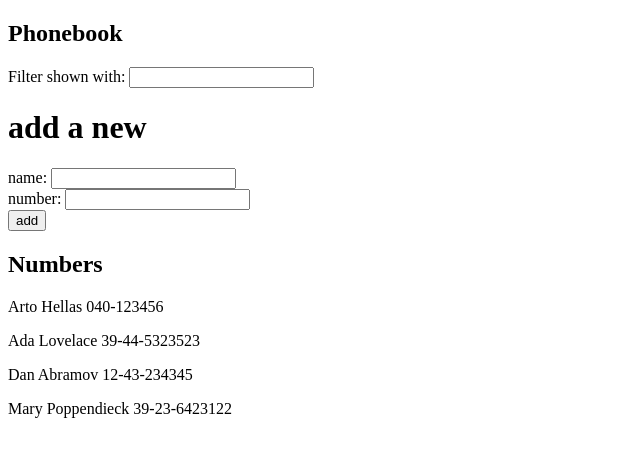
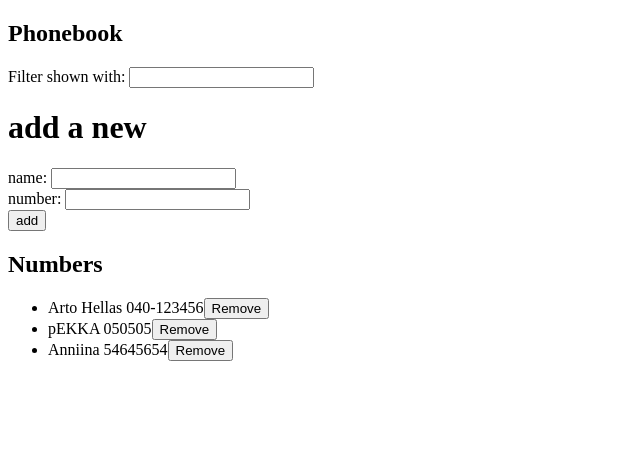
Before and after one commit to pekkuhl/Full-Stack-open, a React (Vite) app in the folder part2/puhelinluettelo/: page / in a window 1280 px wide. Shown: the top 456 px of the page, without its empty margins (0-640 px from the left). Built offline with nearby package versions, Linux system fonts and the light colour scheme; data requests are answered from the project's data file.

Commit message:
2.12, 2.13, 2.14, puhelinluettelo stepit 7,8,9

```diff
--- a/part2/puhelinluettelo/db.json
+++ b/part2/puhelinluettelo/db.json
@@ -1,24 +1,19 @@
 {
-  "persons":[
+  "persons": [
     {
       "name": "Arto Hellas",
       "number": "040-123456",
       "id": "1"
     },
     {
-      "name": "Ada Lovelace",
-      "number": "39-44-5323523",
-      "id": "2"
+      "id": "4b05",
+      "name": "pEKKA",
+      "number": "050505"
     },
     {
-      "name": "Dan Abramov",
-      "number": "12-43-234345",
-      "id": "3"
-    },
-    {
-      "name": "Mary Poppendieck",
-      "number": "39-23-6423122",
-      "id": "4"
+      "id": "d4ca",
+      "name": "Anniina",
+      "number": "54645654"
     }
   ]
 }
--- a/part2/puhelinluettelo/src/App.jsx
+++ b/part2/puhelinluettelo/src/App.jsx
@@ -3,6 +3,7 @@ import Filter from "./components/Filter.jsx"
 import Persons from "./components/Persons.jsx"
 import PersonForm from "./components/PersonForm.jsx"
 import axios from 'axios'
+import contactService from './services/contacs.js'
 
 const App = () => {
   const [persons, setPersons] = useState([])
@@ -11,11 +12,12 @@ const App = () => {
   const [newNumber, setNewNumber] = useState('')
   const [filterString, setFilterString] = useState("")
 
+
   const getPersons = () => {
-    axios.get('http://localhost:3001/persons')
-    .then(res=> setPersons(res.data))
+    contactService
+    .getAll()
+    .then(res => setPersons(res.data))
   }
-
   useEffect(getPersons,[])
 
   const handleNameChange = (e) => {
@@ -39,17 +41,30 @@ const App = () => {
       name: newName,
       number: newNumber
     }
-    console.log(newNameToList)
+
     if (persons.some(person => person.name === newNameToList.name)) {
       alert(`${newNameToList.name} is already in the phonebook!`)
     }
     else {
-      setPersons(persons.concat(newNameToList))
+      contactService
+      .create(newNameToList)
+      .then(res => setPersons(persons.concat(res.data))
+      )
       setNewName("")
+      setNewNumber("")
+
     }
   }
   const filteredPersons = persons.filter(person => person.name.toLowerCase().includes(filterString.toLowerCase()))
   console.log(filteredPersons)
+
+  const removePerson = (id) => {
+      console.log(`removes this one ${id}`)
+      contactService
+      .removeContact(id)
+      .then(res => setPersons(persons.filter(person => person.id !== id)))
+
+  }
 
 
   return (
@@ -67,7 +82,15 @@ const App = () => {
       />
 
       <h2>Numbers</h2>
-      <Persons filteredPersons={filteredPersons}/>
+
+      <ul>
+        {filteredPersons.map(person =>
+          <Persons // props = {
+          key={person.id}
+          person={person}
+          onHandleClick={() => removePerson(person.id)}/>
+        )}
+      </ul>
     </div>
   )
 
--- a/part2/puhelinluettelo/src/components/Persons.jsx
+++ b/part2/puhelinluettelo/src/components/Persons.jsx
@@ -1,8 +1,11 @@
 
-const Persons = ({filteredPersons}) => {
+const Persons = ({person, onHandleClick}) => {
     return (
         <div>
-            {filteredPersons.map(person => <p key={person.name}> {person.name} {person.number} </p>)}
+            <li>
+                {person.name} {person.number}
+                <button onClick={onHandleClick} >Remove</button>
+                </li>
         </div>
     )
 }
--- /dev/null
+++ b/part2/puhelinluettelo/src/services/contacs.js
@@ -0,0 +1,23 @@
+import axios from 'axios'
+const baseurl = 'http://localhost:3001/persons'
+
+const getAll = () => {
+    return axios.get(baseurl)
+}
+
+const create = (personObject) => {
+    return axios.post(baseurl, personObject)
+}
+
+const update = (id, newObject) => {
+    return axios.put(`${baseurl}/${id}`, newObject)
+}
+
+const removeContact = (id) => {
+    return axios.delete(`${baseurl}/${id}`)
+}
+
+
+
+
+export default { getAll, create, update, removeContact }
```
